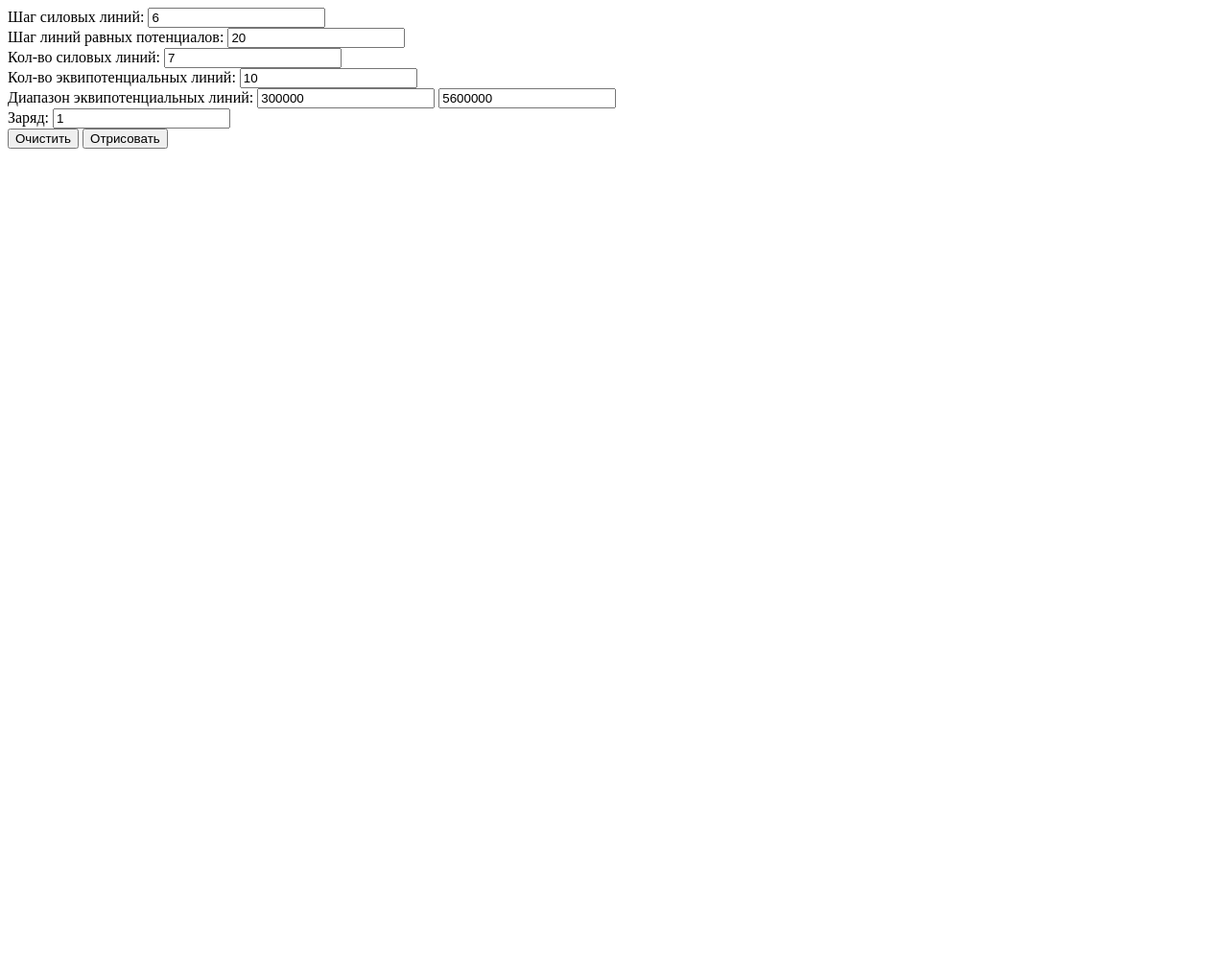
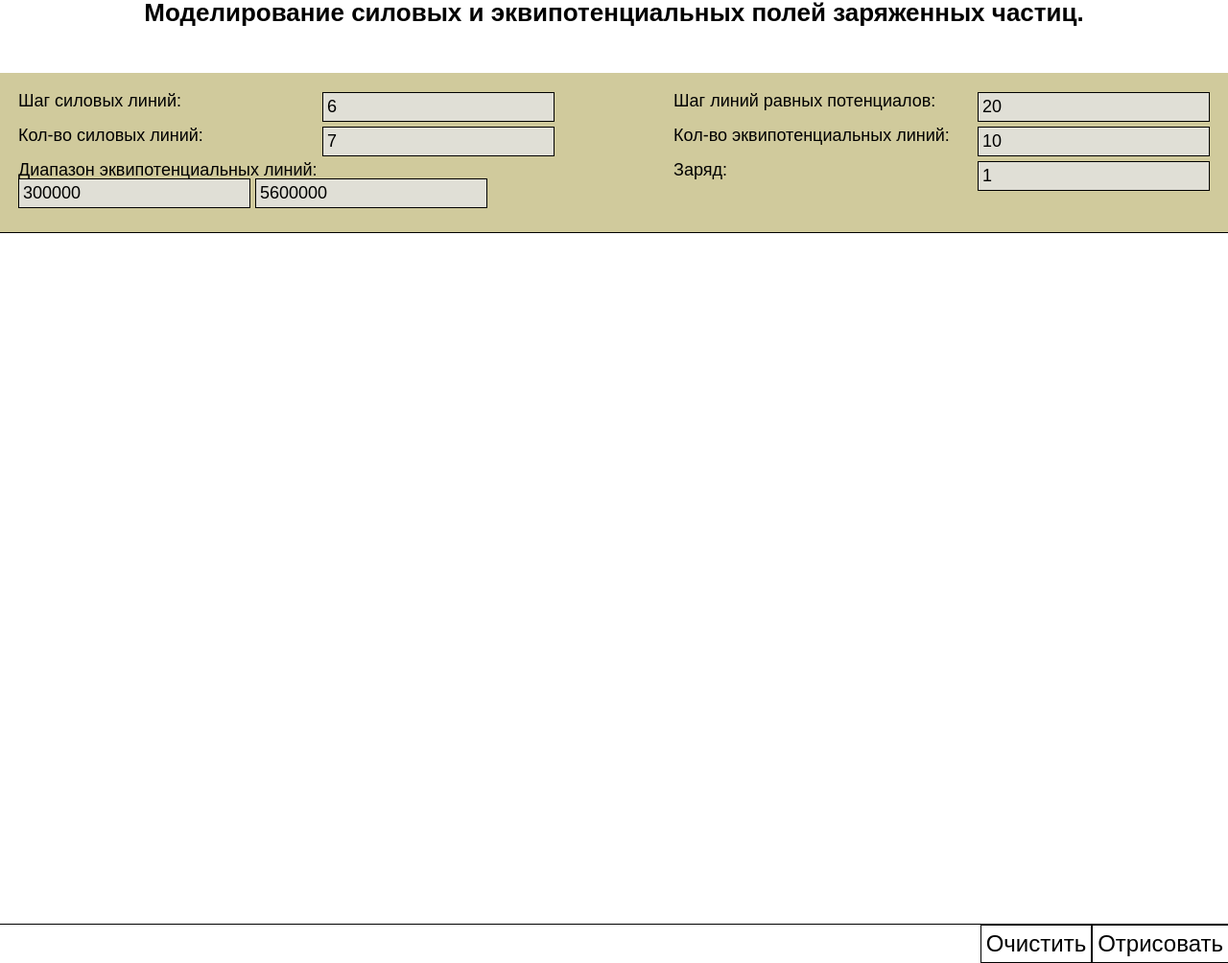
Before and after one commit to di4kodima/WebLines, a plain HTML site: page index.html in a window 1280 px wide. Shown: the whole page at 96% size. Before the commit the page ends 887 px from the top, so only its background shows below. Drawn offline with Linux system fonts and the light colour scheme.

Commit message:
Теперь заебись

```diff
--- a/index.css
+++ b/index.css
@@ -1,4 +1,113 @@
-canvas
-{
-    size: 1000px 500px;
+/*Обнуление*/
+* {padding: 0;margin: 0;border: 0;}
+*,*:before,*:after{-moz-box-sizing: border-box;-webkit-box-sizing: border-box;box-sizing: border-box;}
+:focus,:active{outline: none;}
+a:focus,a:active{outline: none;}
+nav,footer,header,aside{display: block;}
+html,body{height: 100%;width: 100%;font-size: 100%;line-height: 1;font-size: 14px;-ms-text-size-adjust: 100%;-moz-text-size-adjust: 100%;-webkit-text-size-adjust: 100%;}
+input,button,textarea {font-family: inherit;}
+input::-ms-clear {display: none;}
+button {cursor: pointer;background-color: inherit;}
+button::-moz-focus-inner {padding: 0;border: 0;}
+a,a:visited {text-decoration: none;}
+a:hover{text-decoration: none;}
+ul li{list-style: none;}
+img{vertical-align: top;}
+h1,h2,h3,h4,h5,h6{font-size: inherit;font-weight: 400;}
+/*--------------------*/
+.unselectable {
+  -webkit-touch-callout: none;
+  -webkit-user-select: none;
+  -khtml-user-select: none;
+  -moz-user-select: none;
+  -ms-user-select: none;
+  user-select: none;
 }
+/******************************************************************************************************/
+
+body {
+    font-family: Arial, Helvetica, sans-serif;
+    font-size: 18px;
+    width: 100%;
+}
+
+.wrapper {
+    display: flex;
+    flex-direction: column;
+    justify-content: center;
+    align-items: center;
+    overflow: hidden;
+    overflow-x: auto;
+    min-height: 100%;
+    min-width: 1280px;
+}
+
+#myCanvas {
+    display: block;
+}
+
+.title {
+    margin-bottom: 50px;
+    font-size: 26px;
+    font-weight: bold;
+}
+
+#myCanvas {
+    border: 1px solid black;
+    grid-area: canvas;
+}
+
+.field {
+    display: grid;
+    grid-template-areas:
+    "options"
+    "canvas"
+    "canv_buttons";
+}
+
+.field-options {
+    grid-area: options;
+    background-color: #86770063;
+    padding: 20px;
+    display: grid;
+    grid-template-columns: repeat(2, .45fr);
+    width: calc(100% + 2px);
+    max-width: 1282px;
+    justify-content: space-between;
+}
+
+.field button {
+    display: flex;
+    justify-content: center;
+    align-items: center;
+    border: 1px solid black;
+    padding: 5px;
+    grid-area: options;
+}
+
+.field input {
+    border: 1px solid black;
+    padding: 4px;
+    font-size: inherit;
+    background-color: #e4e4e4cd;
+}
+
+.field-option {
+    margin-bottom: 5px;
+    display: flex;
+    align-items: start;
+    flex-wrap: wrap;
+    justify-content: space-between;
+}
+
+.canvas-buttons {
+    grid-area: canv_buttons;
+    justify-self: end;
+    display: inline-flex;
+    font-size: 24px;
+    margin: 0;
+}
+
+.canvas-buttons button {
+    font-size: inherit;
+}
--- a/index.html
+++ b/index.html
@@ -6,44 +6,45 @@
         <link rel="stylesheet" href="index.css">
     </head>
     <body>
-        <!-- <article>
-            Данный сервис предназначен для моделирования силовых и эквипотенциальных полей заряженных частиц.
-        </article>
-        <div>
-            <button></button>
-        </div> -->
-        <div>
+        <div class="wrapper">
+            <h1 class="title">Моделирование силовых и эквипотенциальных полей заряженных частиц.</h1>
+            <div class="field">
+                <div class="field-options">
+                    <div class="field-option">
                         <label>Шаг силовых линий:</label>
                         <input type="number" id="ForceLinesStepInput" value="6">
                     </div>
-        <div>
+                    <div class="field-option">
                         <label>Шаг линий равных потенциалов:</label>
                         <input type="number" id="EqviLinesStepInput" value="20">
                     </div>
-        <div>
+                    <div class="field-option">
                         <label>Кол-во силовых линий:</label>
                         <input type="number" id="ForceLinesCountInput" value="7">
                     </div>
-        <div>
+                    <div class="field-option">
                         <label>Кол-во эквипотенциальных линий:</label>
                         <input type="number" id="EqviLinesCountInput" value="10">
                     </div>
+                    <div class="field-option">
+                        <label>Диапазон эквипотенциальных линий:</label>
                         <div>
-            <label>Диапазон эквипотенциальных линий:</label>
                             <input type="number" id="EqviLinesMinForceInput" value="300000">
                             <input type="number" id="EqviLinesMaxForceInput" value="5600000">
                         </div>
-        <div>
+                    </div>
+                    <div class="field-option">
                         <label>Заряд:</label>
                         <input type="number" id="ChargeValueInput" value="1">
                     </div>
-        <div>
+                </div>
+                <div class="field-option canvas-buttons">
                     <button id="ClearButton">Очистить</button>
                     <button id="PaintButton">Отрисовать</button>
                 </div>
-        <canvas id="myCanvas" width="1280" height="720">
-        </canvas>
-
+                <canvas id="myCanvas" width="1280" height="720"></canvas>
+            </div>
+        </div>
         <script type="module" src="index.js"></script>
     </body>
 </html>
--- a/index.js
+++ b/index.js
@@ -3,8 +3,10 @@ import {BrushesHandler} from "./classes/CanvasBrushes/BrushesHander.js"
 import {ChargedPointBrush} from "./classes/CanvasBrushes/ChargedPointBrush.js"
 import { CanvasDrawer } from "./classes/CanvasClasses/CanvasDrawer.js";
 import { Vector2 } from "./classes/Vector2.js";
-
+window.onload = () => {
     var Canvas = document.getElementById("myCanvas");
+    Canvas.width = 1280
+    Canvas.height = 720
     let Field = new ForceField();
     Field.Canvas = Canvas;
     let BrushHandler = new BrushesHandler(Canvas, Field);
@@ -34,7 +36,7 @@ PaintButton.addEventListener('click', function(event)
             element.Paint(Canvas);
         });
         Field.ForceLinesPaint(ForceLinesCountInput.value, ForceLinesStepInput.value);
-    Field.EquipotentialLinesPaint(+ EqviLinesMinForceInput.value,+ EqviLinesMaxForceInput.value,+ EqviLinesCountInput.value,+ EqviLinesStepInput.value);
+        Field.EquipotentialLinesPaint(+EqviLinesMinForceInput.value, +EqviLinesMaxForceInput.value, +EqviLinesCountInput.value, +EqviLinesStepInput.value);
     })
 
     var ChargeValueInput = document.getElementById('ChargeValueInput');
@@ -47,3 +49,4 @@ BrushHandler.Brush = new ChargedPointBrush();
     BrushHandler.Brush.Charge = 5;
 
     CanvasDrawer.DrawLine(Canvas,new Vector2(0,0),new Vector2(300,150),"magenta",5)
+}
```
Lines whose indentation alone changed are shown as unchanged.
